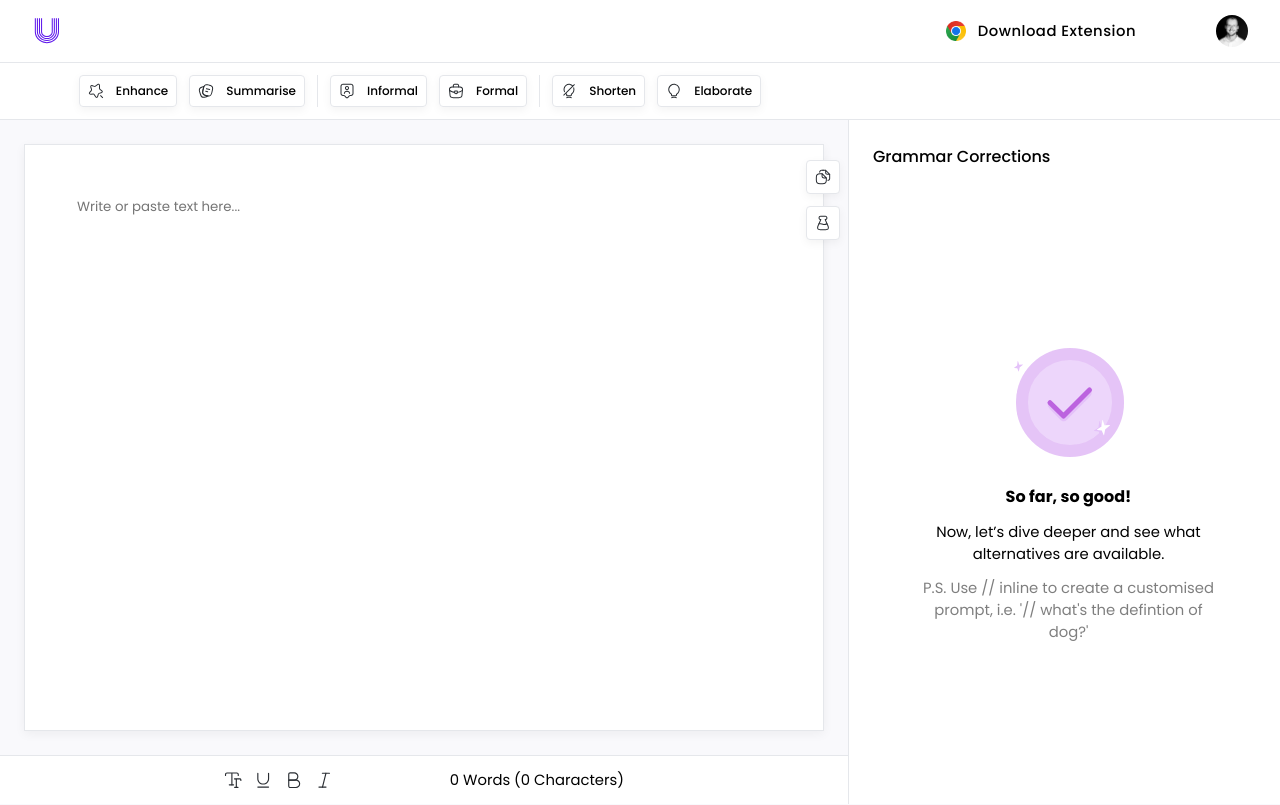
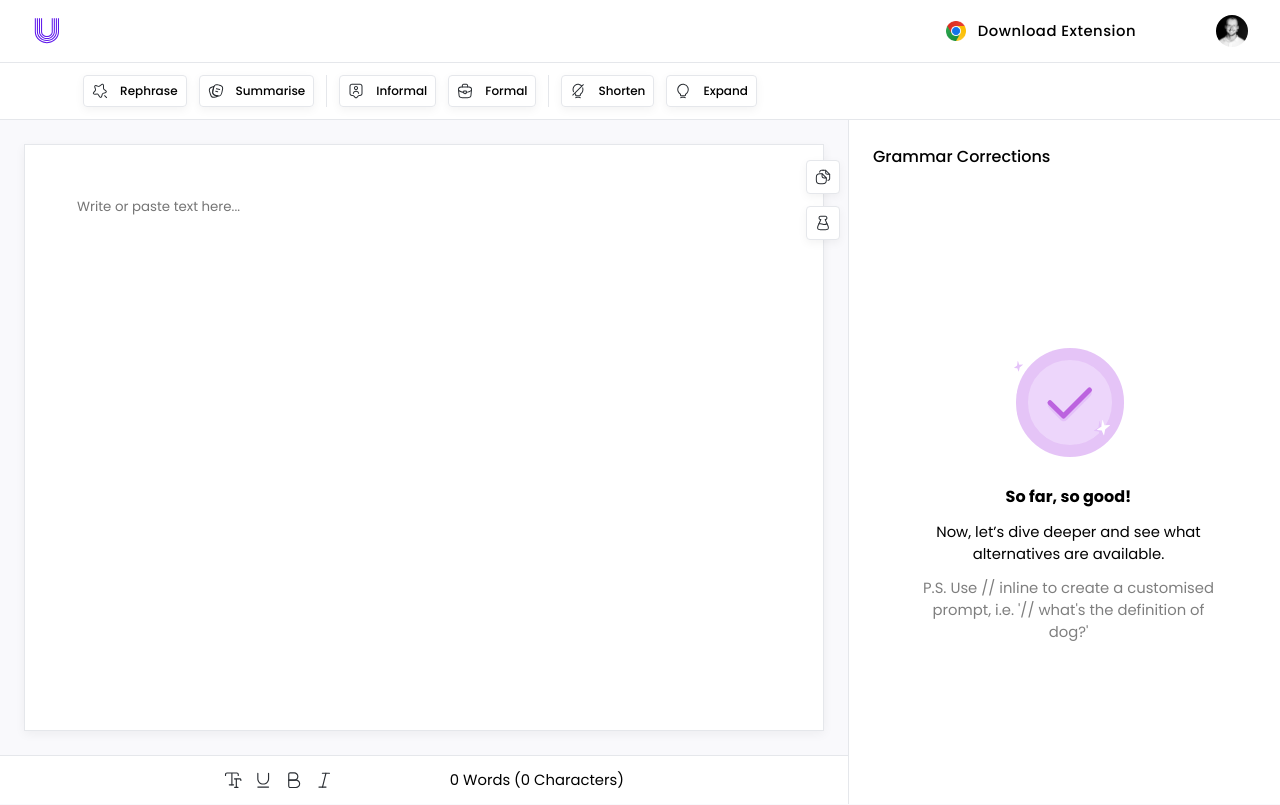
Before and after one commit to timohuennebeck/spellwise-grammar-checker, a React (Create React App) app: page / in a window 1280 px wide. Built offline with nearby package versions, Linux system fonts and the light colour scheme.

Commit message:
refactor animation

```diff
--- a/src/components/ErrorMessage/ErrorMessage.scss
+++ b/src/components/ErrorMessage/ErrorMessage.scss
@@ -11,7 +11,7 @@
     top: -3.5rem;
     left: 50%;
     transform: translate(-50%);
-    animation: fromTop 2s ease;
+    animation: fromTop 2s ease-in-out;
 
     &__message {
         font-weight: 500;
@@ -25,6 +25,9 @@
 }
 
 @keyframes fromTop {
+    from {
+        top: -8.5rem;
+    }
     to {
         top: -3.5rem;
     }
--- a/src/components/GeneratedGrammar/GeneratedGrammar.jsx
+++ b/src/components/GeneratedGrammar/GeneratedGrammar.jsx
@@ -14,7 +14,7 @@ export default function GeneratedGrammar() {
                 <span className="grammar__box-header">So far, so good!</span>
                 <p>Now, let’s dive deeper and see what alternatives are available.</p>
                 <p className="grammar__box-fade">
-                    P.S. Use // inline to create a customised prompt, i.e. '// what's the defintion
+                    P.S. Use // inline to create a customised prompt, i.e. '// what's the definition
                     of dog?'
                 </p>
             </div>
--- a/src/components/GeneratedRecommendations/GeneratedRecommendations.jsx
+++ b/src/components/GeneratedRecommendations/GeneratedRecommendations.jsx
@@ -25,7 +25,7 @@ export default function GeneratedRecommendations({ GPTResponse }) {
                     <p>Now, let’s dive deeper and see what alternatives are available.</p>
                     <p className="recommendations__box-fade">
                         P.S. Use // inline to create a customised prompt, i.e. '// what's the
-                        defintion of dog?'
+                        definition of dog?'
                     </p>
                 </div>
             )}
--- a/src/components/LoadingMessage/LoadingMessage.scss
+++ b/src/components/LoadingMessage/LoadingMessage.scss
@@ -7,15 +7,15 @@
     position: absolute;
     padding: $small-padding;
     border-radius: 0.25rem;
-    background-color: #F2ECFD;
-    top: -9%;
+    background-color: #f2ecfd;
+    top: -3.5rem;
     left: 50%;
     transform: translate(-50%);
-    animation: fromTop 1.5s ease;
+    animation: fromTop 2s ease-in-out;
 
     &__message {
         font-weight: 500;
-        color: #5E17EB;
+        color: #5e17eb;
     }
 
     &__img {
@@ -27,10 +27,10 @@
 
 @keyframes fromTop {
     from {
-        top: -100%;
+        top: -8.5rem;
     }
     to {
-        top: -9%;
+        top: -3.5rem;
     }
 }
 
--- a/src/components/TextEditorButtons/TextEditorButtons.jsx
+++ b/src/components/TextEditorButtons/TextEditorButtons.jsx
@@ -7,7 +7,7 @@ import React from "react";
 import { ReactComponent as SummariseImg } from "../../assets/icons/summarise.svg";
 import { ReactComponent as InformalImg } from "../../assets/icons/informal.svg";
 import { ReactComponent as FormalImg } from "../../assets/icons/formal.svg";
-import { ReactComponent as EnhanceImg } from "../../assets/icons/enhance.svg";
+import { ReactComponent as RephraseImg } from "../../assets/icons/rephrase.svg";
 import { ReactComponent as ShortenImg } from "../../assets/icons/shorten.svg";
 import { ReactComponent as ExpandImg } from "../../assets/icons/expand.svg";
 
@@ -32,12 +32,12 @@ export default function TextEditorButtons({ name, handleGPT }) {
             svgFile = <ShortenImg className="editor-buttons__img" />;
             inputMessage = "Please, shorten the following snippet";
             break;
-        case "Elaborate":
+        case "Expand":
             svgFile = <ExpandImg className="editor-buttons__img" />;
-            inputMessage = "Please, elaborate the following snippet";
+            inputMessage = "Please, expand the following snippet";
             break;
-        case "Enhance":
-            svgFile = <EnhanceImg className="editor-buttons__img" />;
+        case "Rephrase":
+            svgFile = <RephraseImg className="editor-buttons__img" />;
             inputMessage = "Please, rephrase the following snippet";
             break;
         default:
--- a/src/pages/EditorPage/EditorPage.jsx
+++ b/src/pages/EditorPage/EditorPage.jsx
@@ -115,7 +115,7 @@ export default function EditorPage() {
             {errorMessage && <ErrorMessage message="Error! Highlight text to continue..." />}
             <nav className="editor-page__nav">
                 <div className="editor-page__nav-width">
-                    <TextEditorButtons name="Enhance" handleGPT={handleGPT} />
+                    <TextEditorButtons name="Rephrase" handleGPT={handleGPT} />
                     <TextEditorButtons name="Summarise" handleGPT={handleGPT} />
                     <div className="editor-page__nav-width-mood">
                         <TextEditorButtons name="Informal" handleGPT={handleGPT} />
@@ -123,7 +123,7 @@ export default function EditorPage() {
                     </div>
                     <div className="editor-page__nav-width-length">
                         <TextEditorButtons name="Shorten" handleGPT={handleGPT} />
-                        <TextEditorButtons name="Elaborate" handleGPT={handleGPT} />
+                        <TextEditorButtons name="Expand" handleGPT={handleGPT} />
                     </div>
                 </div>
                 <div className="editor-page__nav-placeholder">
```
Also changed, not shown: src/assets/icons/rephrase.svg (renamed from src/assets/icons/enhance.svg).
